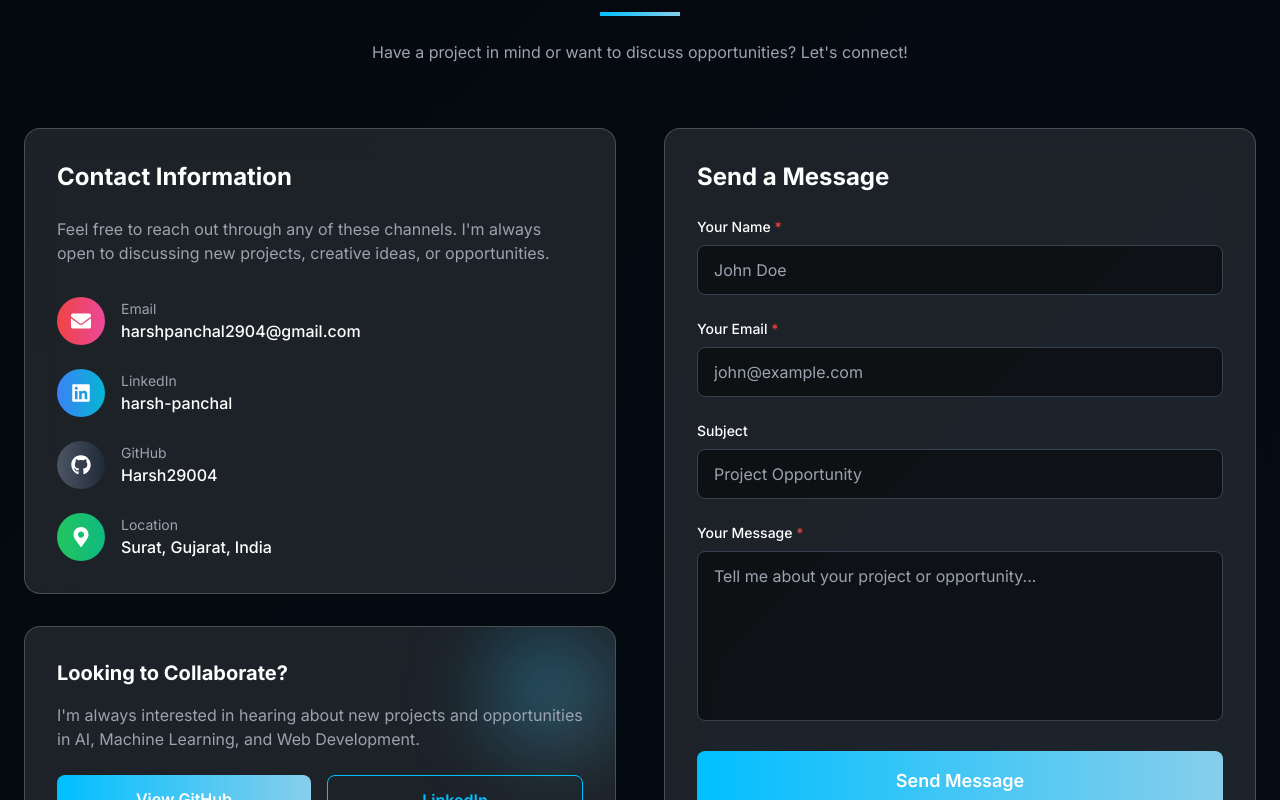
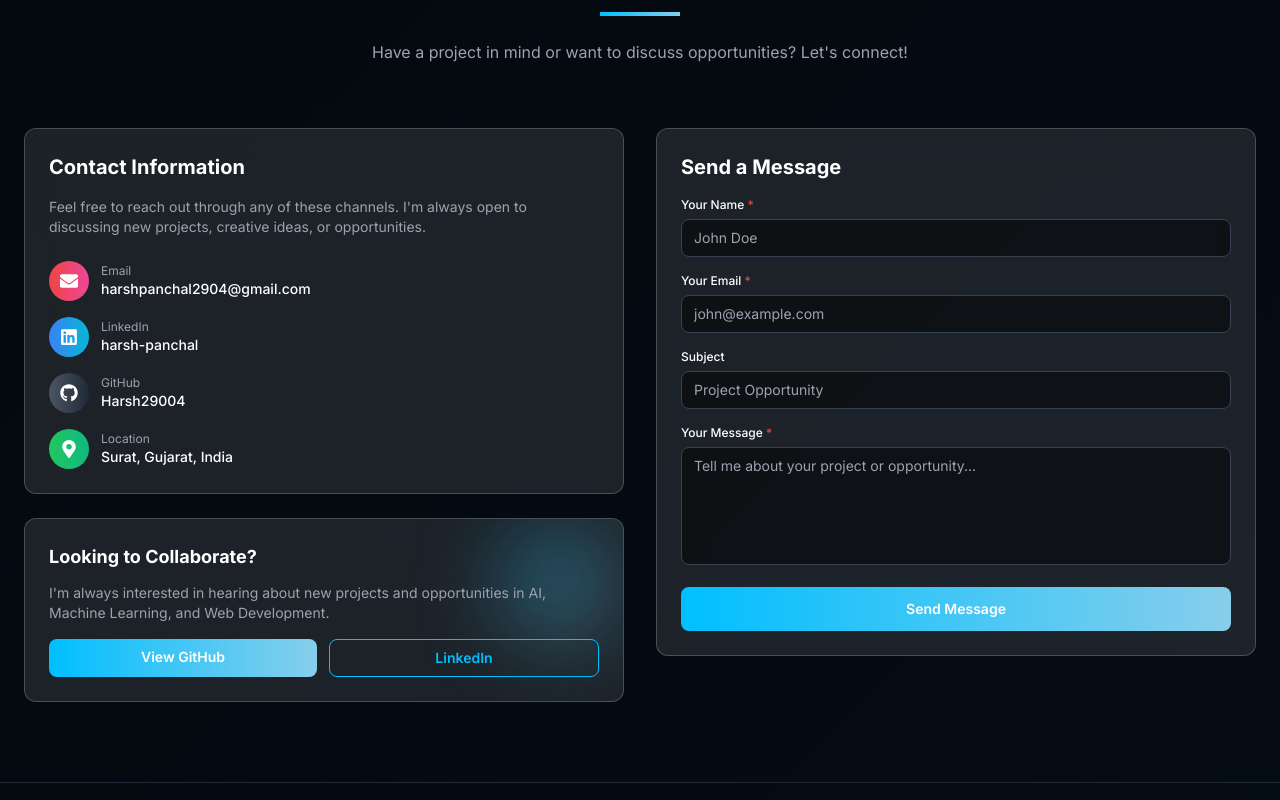
Before and after one commit to Harsh29004/Portfolio, a React (Vite) app: page / in a window 1280 px wide. Shown: the part 6240-7040 px from the top of the page. Built offline with nearby package versions, Linux system fonts and the light colour scheme; no server answers.

Commit message:
Make contact section boxes more compact

```diff
--- a/src/components/Contact.jsx
+++ b/src/components/Contact.jsx
@@ -130,17 +130,17 @@ const Contact = () => {
             </p>
           </motion.div>
 
-          <div className="grid lg:grid-cols-2 gap-12">
+          <div className="grid lg:grid-cols-2 gap-8">
             {/* Contact Info */}
-            <motion.div variants={itemVariants} className="space-y-8">
-              <div className="glass-strong rounded-2xl p-8">
-                <h3 className="text-2xl font-bold mb-6">Contact Information</h3>
-                <p className="text-gray-400 mb-8">
+            <motion.div variants={itemVariants} className="space-y-6">
+              <div className="glass-strong rounded-xl p-6">
+                <h3 className="text-xl font-bold mb-4">Contact Information</h3>
+                <p className="text-gray-400 mb-6 text-sm">
                   Feel free to reach out through any of these channels. I'm always open to
                   discussing new projects, creative ideas, or opportunities.
                 </p>
 
-                <div className="space-y-6">
+                <div className="space-y-4">
                   {contactInfo.map((info, index) => (
                     <motion.div
                       key={index}
@@ -154,24 +154,24 @@ const Contact = () => {
                           rel="noopener noreferrer"
                           className="flex items-center group w-full"
                         >
-                          <div className={`w-12 h-12 rounded-full bg-gradient-to-r ${info.color} flex items-center justify-center text-xl mr-4 group-hover:scale-110 transition-transform`}>
+                          <div className={`w-10 h-10 rounded-full bg-gradient-to-r ${info.color} flex items-center justify-center text-lg mr-3 group-hover:scale-110 transition-transform`}>
                             {info.icon}
                           </div>
                           <div>
-                            <p className="text-sm text-gray-400">{info.label}</p>
-                            <p className="text-white font-medium group-hover:text-primary transition-colors">
+                            <p className="text-xs text-gray-400">{info.label}</p>
+                            <p className="text-sm text-white font-medium group-hover:text-primary transition-colors">
                               {info.value}
                             </p>
                           </div>
                         </a>
                       ) : (
                         <div className="flex items-center w-full">
-                          <div className={`w-12 h-12 rounded-full bg-gradient-to-r ${info.color} flex items-center justify-center text-xl mr-4`}>
+                          <div className={`w-10 h-10 rounded-full bg-gradient-to-r ${info.color} flex items-center justify-center text-lg mr-3`}>
                             {info.icon}
                           </div>
                           <div>
-                            <p className="text-sm text-gray-400">{info.label}</p>
-                            <p className="text-white font-medium">{info.value}</p>
+                            <p className="text-xs text-gray-400">{info.label}</p>
+                            <p className="text-sm text-white font-medium">{info.value}</p>
                           </div>
                         </div>
                       )}
@@ -183,21 +183,21 @@ const Contact = () => {
               {/* CTA Card */}
               <motion.div
                 whileHover={{ scale: 1.02 }}
-                className="glass-strong rounded-2xl p-8 relative overflow-hidden"
+                className="glass-strong rounded-xl p-6 relative overflow-hidden"
               >
                 <div className="absolute top-0 right-0 w-32 h-32 bg-gradient-to-br from-primary/30 to-secondary/30 rounded-full blur-2xl"></div>
                 <div className="relative z-10">
-                  <h3 className="text-xl font-bold mb-4">Looking to Collaborate?</h3>
-                  <p className="text-gray-400 mb-6">
+                  <h3 className="text-lg font-bold mb-3">Looking to Collaborate?</h3>
+                  <p className="text-gray-400 mb-4 text-sm">
                     I'm always interested in hearing about new projects and opportunities
                     in AI, Machine Learning, and Web Development.
                   </p>
-                  <div className="flex gap-4">
+                  <div className="flex gap-3">
                     <a
                       href="https://github.com/Harsh29004"
                       target="_blank"
                       rel="noopener noreferrer"
-                      className="flex-1 px-4 py-3 bg-gradient-to-r from-primary to-secondary rounded-lg font-semibold text-center hover:scale-105 transition-transform"
+                      className="flex-1 px-3 py-2 bg-gradient-to-r from-primary to-secondary rounded-lg font-semibold text-center text-sm hover:scale-105 transition-transform"
                     >
                       View GitHub
                     </a>
@@ -205,7 +205,7 @@ const Contact = () => {
                       href="https://linkedin.com/in/harsh-panchal-36a6a8250"
                       target="_blank"
                       rel="noopener noreferrer"
-                      className="flex-1 px-4 py-3 border border-primary text-primary rounded-lg font-semibold text-center hover:bg-primary hover:text-dark transition-all"
+                      className="flex-1 px-3 py-2 border border-primary text-primary rounded-lg font-semibold text-center text-sm hover:bg-primary hover:text-dark transition-all"
                     >
                       LinkedIn
                     </a>
@@ -216,13 +216,13 @@ const Contact = () => {
 
             {/* Contact Form */}
             <motion.div variants={itemVariants}>
-              <form onSubmit={handleSubmit} className="glass-strong rounded-2xl p-8">
-                <h3 className="text-2xl font-bold mb-6">Send a Message</h3>
+              <form onSubmit={handleSubmit} className="glass-strong rounded-xl p-6">
+                <h3 className="text-xl font-bold mb-4">Send a Message</h3>
 
-                <div className="space-y-6">
+                <div className="space-y-4">
                   {/* Name */}
                   <div>
-                    <label htmlFor="name" className="block text-sm font-medium mb-2">
+                    <label htmlFor="name" className="block text-xs font-medium mb-1.5">
                       Your Name <span className="text-red-500">*</span>
                     </label>
                     <input
@@ -232,14 +232,14 @@ const Contact = () => {
                       value={formData.name}
                       onChange={handleChange}
                       required
-                      className="w-full px-4 py-3 bg-dark/50 border border-gray-700 rounded-lg focus:border-primary focus:outline-none text-white transition-colors"
+                      className="w-full px-3 py-2 bg-dark/50 border border-gray-700 rounded-lg focus:border-primary focus:outline-none text-white text-sm transition-colors"
                       placeholder="John Doe"
                     />
                   </div>
 
                   {/* Email */}
                   <div>
-                    <label htmlFor="email" className="block text-sm font-medium mb-2">
+                    <label htmlFor="email" className="block text-xs font-medium mb-1.5">
                       Your Email <span className="text-red-500">*</span>
                     </label>
                     <input
@@ -249,14 +249,14 @@ const Contact = () => {
                       value={formData.email}
                       onChange={handleChange}
                       required
-                      className="w-full px-4 py-3 bg-dark/50 border border-gray-700 rounded-lg focus:border-primary focus:outline-none text-white transition-colors"
+                      className="w-full px-3 py-2 bg-dark/50 border border-gray-700 rounded-lg focus:border-primary focus:outline-none text-white text-sm transition-colors"
                       placeholder="john@example.com"
                     />
                   </div>
 
                   {/* Subject */}
                   <div>
-                    <label htmlFor="subject" className="block text-sm font-medium mb-2">
+                    <label htmlFor="subject" className="block text-xs font-medium mb-1.5">
                       Subject
                     </label>
                     <input
@@ -265,14 +265,14 @@ const Contact = () => {
                       name="subject"
                       value={formData.subject}
                       onChange={handleChange}
-                      className="w-full px-4 py-3 bg-dark/50 border border-gray-700 rounded-lg focus:border-primary focus:outline-none text-white transition-colors"
+                      className="w-full px-3 py-2 bg-dark/50 border border-gray-700 rounded-lg focus:border-primary focus:outline-none text-white text-sm transition-colors"
                       placeholder="Project Opportunity"
                     />
                   </div>
 
                   {/* Message */}
                   <div>
-                    <label htmlFor="message" className="block text-sm font-medium mb-2">
+                    <label htmlFor="message" className="block text-xs font-medium mb-1.5">
                       Your Message <span className="text-red-500">*</span>
                     </label>
                     <textarea
@@ -281,8 +281,8 @@ const Contact = () => {
                       value={formData.message}
                       onChange={handleChange}
                       required
-                      rows="6"
-                      className="w-full px-4 py-3 bg-dark/50 border border-gray-700 rounded-lg focus:border-primary focus:outline-none text-white transition-colors resize-none"
+                      rows="5"
+                      className="w-full px-3 py-2 bg-dark/50 border border-gray-700 rounded-lg focus:border-primary focus:outline-none text-white text-sm transition-colors resize-none"
                       placeholder="Tell me about your project or opportunity..."
                     ></textarea>
                   </div>
@@ -293,7 +293,7 @@ const Contact = () => {
                     disabled={isSubmitting}
                     whileHover={{ scale: 1.02 }}
                     whileTap={{ scale: 0.98 }}
-                    className="w-full px-6 py-4 bg-gradient-to-r from-primary to-secondary rounded-lg font-semibold text-lg disabled:opacity-50 disabled:cursor-not-allowed transition-all"
+                    className="w-full px-4 py-3 bg-gradient-to-r from-primary to-secondary rounded-lg font-semibold text-sm disabled:opacity-50 disabled:cursor-not-allowed transition-all"
                   >
                     {isSubmitting ? (
                       <span className="flex items-center justify-center">
```
